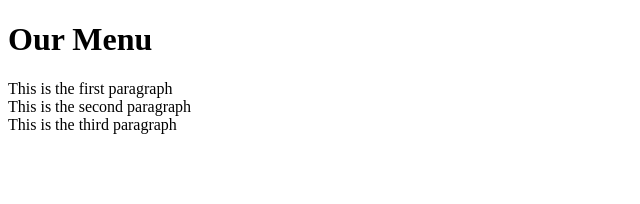
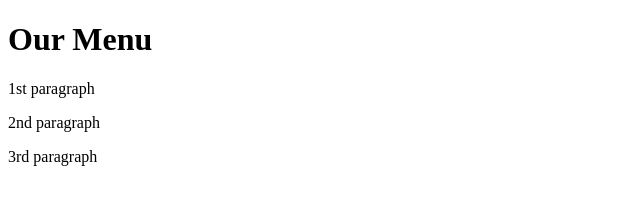
Before and after one commit to mssobhani/Coursera, a plain HTML site: page Week2_CSS_Solution/index.html in a window 1280 px wide. Shown: the whole page, without its empty margins (0-640 px from the left). Drawn offline with Linux system fonts and the light colour scheme.

Commit message:
updating v1

```diff
--- a/Week2_CSS_Solution/index.html
+++ b/Week2_CSS_Solution/index.html
@@ -6,9 +6,9 @@
 <body>
 <h1>Our Menu</h1>
 
-<div>This is the first paragraph</div>
-<div>This is the second paragraph</div>
-<div>This is the third paragraph</div>
+<p>1st paragraph</p>
+<p>2nd paragraph</p>
+<p>3rd paragraph</p>
 
 </body>
 </html>
```
